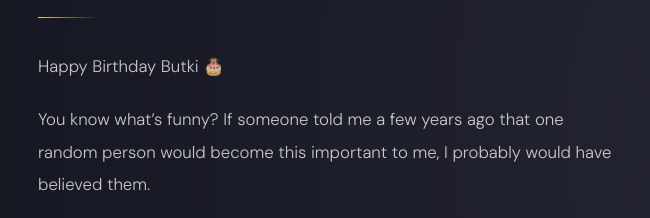
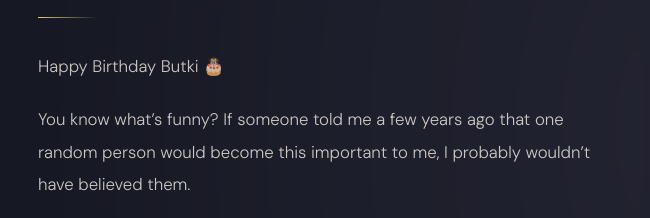
Before and after one commit to satyamshrestha/eliska, a plain HTML site: page index.html in a window 1280 px wide. Shown: the part 1050-1268 px from the top of the page, 315-965 px from the left. Drawn offline with nearby package versions, Linux system fonts and the light colour scheme; a web font is replaced by a local one.

Commit message:
Mistake fix

```diff
--- a/index.html
+++ b/index.html
@@ -1262,7 +1262,7 @@
         <p class="reveal reveal-delay-2">
           You know what’s funny?
           If someone told me a few years ago that one random person would become this important to me,
-          I probably would have believed them.
+          I probably wouldn’t have believed them.
         </p>
 
         <p class="reveal reveal-delay-3">
```
